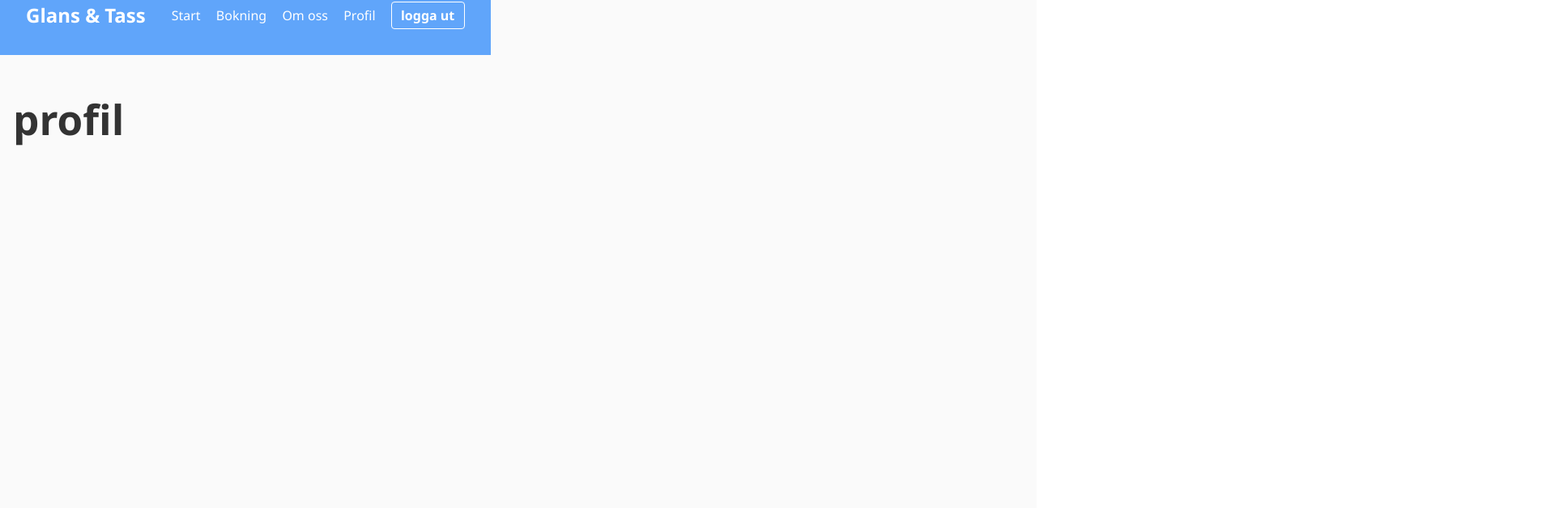
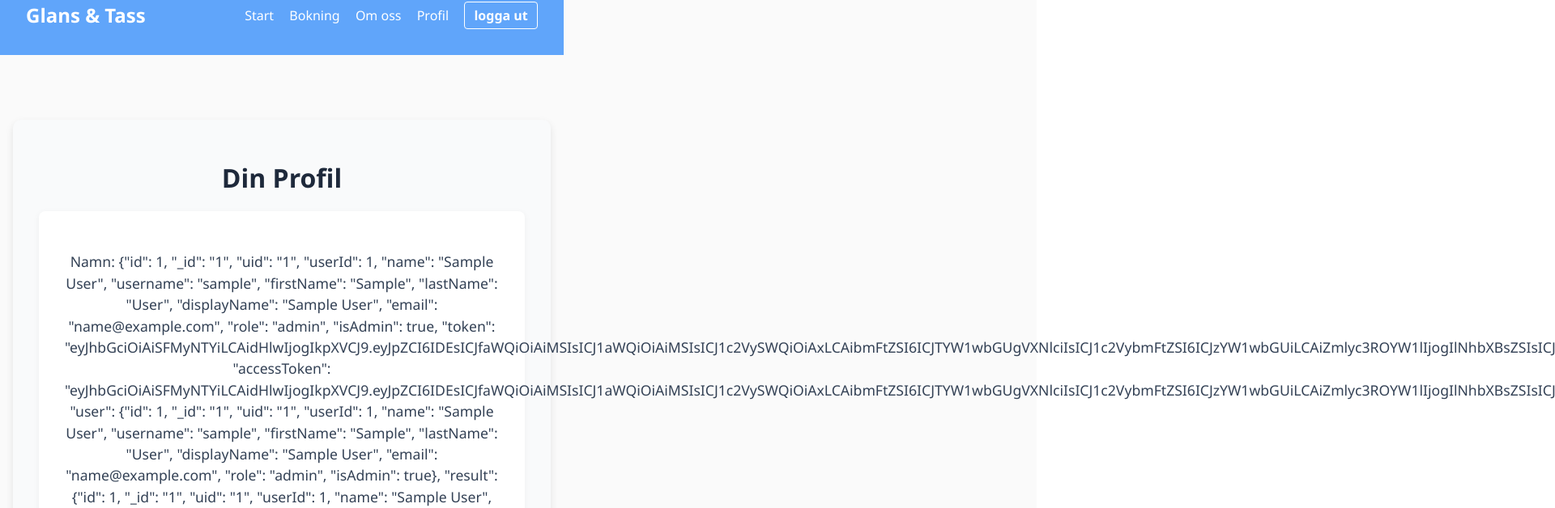
Before and after one commit to jossan93/glans-tass, a React (Vite) app in the folder frontend/fronted/: page /profile in a window 1280 px wide. Shown: the part 30-658 px from the top of the page at 81% size, 1920 px wide, since content can reach past the window. Built offline with nearby package versions, Linux system fonts and the light colour scheme; no server answers; sample sign-in values are in the browser's storage.

Commit message:
added some text and css to profile. and in backend added more user info when loggin in in message

```diff
--- a/frontend/fronted/src/pages/ProfilePage.tsx
+++ b/frontend/fronted/src/pages/ProfilePage.tsx
@@ -1,3 +1,18 @@
+import { useAuth } from "../context/AuthContext"
+import "../styles/pages/ProfilePage.css"
+
 export default function ProfilePage() {
-    return <h1>profil</h1>;
+    const { user } = useAuth();
+
+    return (
+        <div className="profile-container">
+            <h1>Din Profil</h1>
+
+            <div className="profile-card">
+                <p>Namn: {user}</p>
+
+            </div>
+        </div>
+
+    );
 }
--- a/frontend/fronted/src/styles/pages/ProfilePage.css
+++ b/frontend/fronted/src/styles/pages/ProfilePage.css
@@ -0,0 +1,28 @@
+.profile-container {
+    max-width: 600px;
+    margin: 4rem auto;
+    padding: 2rem;
+    background-color: #f9fafb;
+    border-radius: 10px;
+    box-shadow: 0 4px 10px rgba(0, 0, 0, 0.1);
+    text-align: center;
+}
+
+.profile-container h1 {
+    font-size: 2rem;
+    margin-bottom: 1.5rem;
+    color: #1e293b;
+}
+
+.profile-card {
+    background-color: white;
+    padding: 2rem;
+    border-radius: 8px;
+    box-shadow: 0 2px 8px rgba(0, 0, 0, 0.05);
+}
+
+.profile-card p {
+    font-size: 1.1rem;
+    color: #334155;
+    margin-bottom: 1rem;
+}
```
Also changed, not shown: 1 other file (tests, documents, lock files or other folders).
